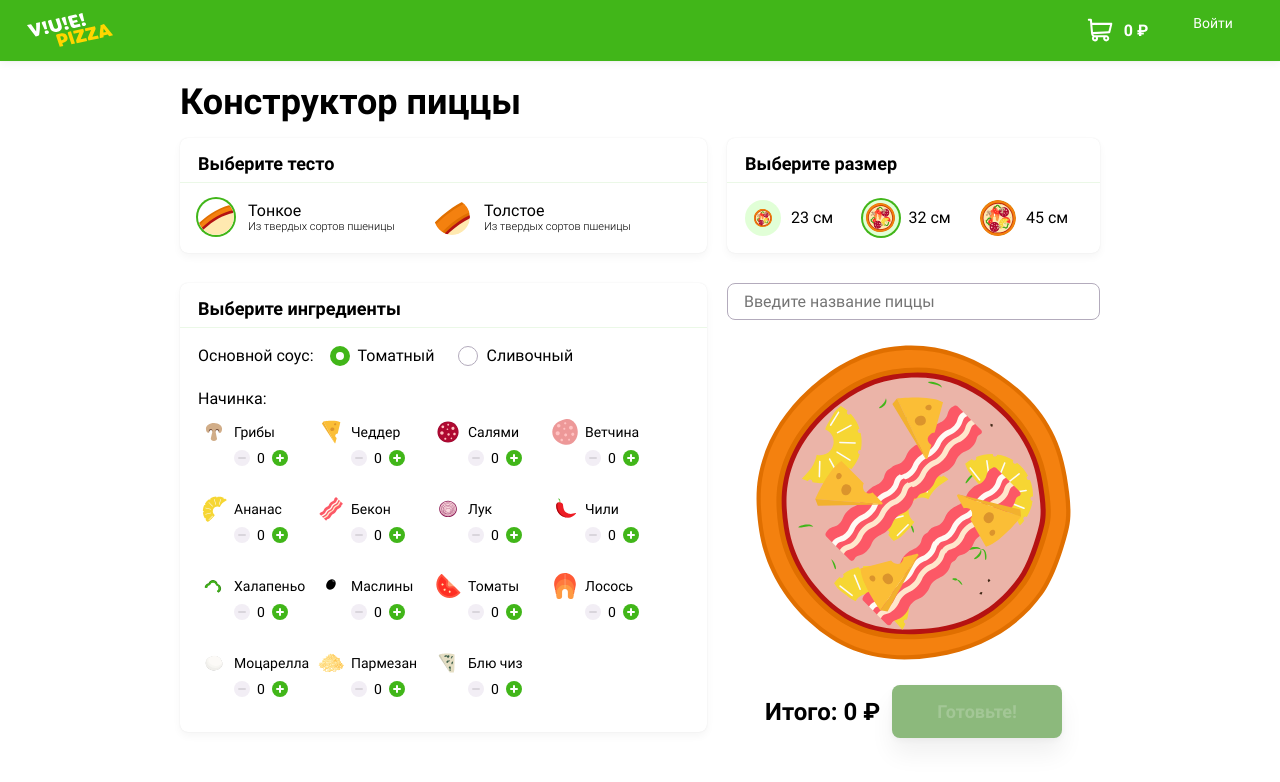
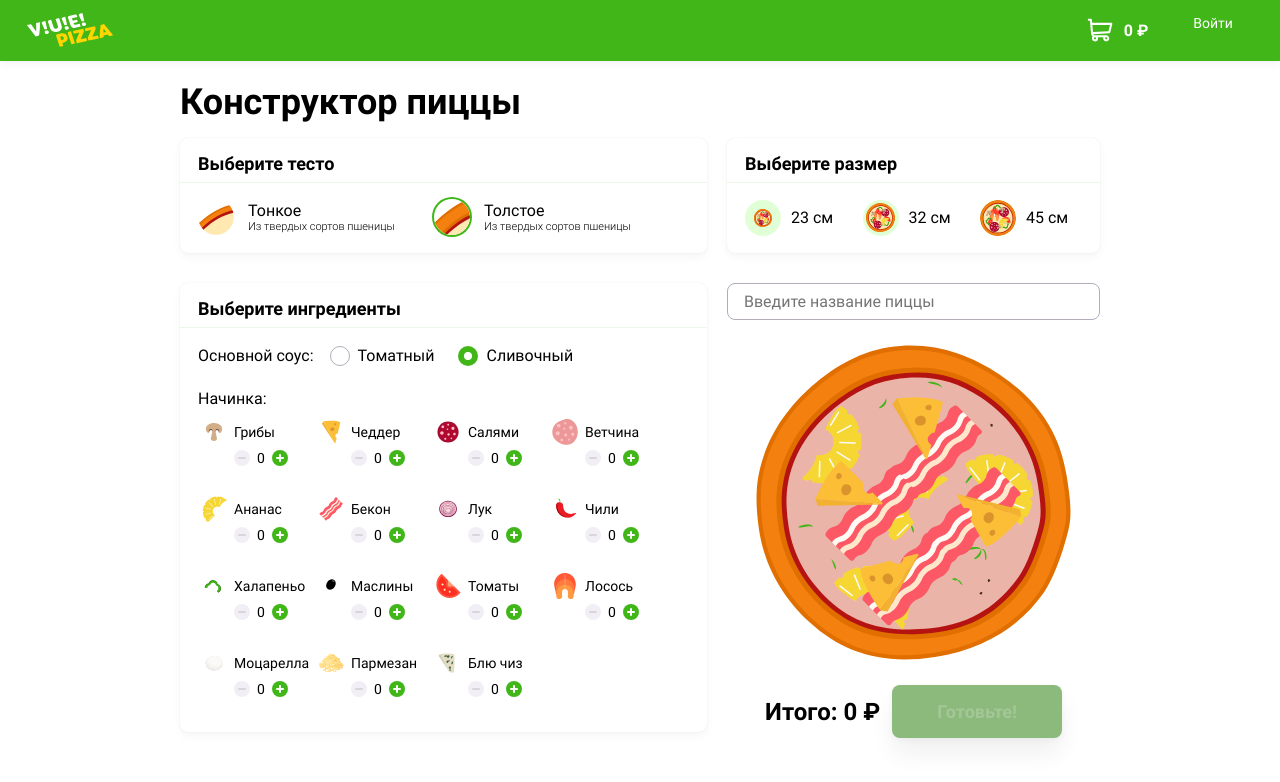
Before and after one commit to seven272/1788165-pizza-1, a Vue app in the folder src/frontend/: page / in a window 1280 px wide. Shown: the top 782 px of the page. Built offline with nearby package versions, Linux system fonts and the light colour scheme.

Commit message:
связал дочерние и родительские модули

```diff
--- a/src/frontend/src/layouts/AppLayoutBody.vue
+++ b/src/frontend/src/layouts/AppLayoutBody.vue
@@ -3,9 +3,63 @@
     <form action="#" method="post">
       <div class="content__wrapper">
         <h1 class="title title--big">Конструктор пиццы</h1>
-        <BuilderDoughSelector />
-        <BuilderSizeSelector />
-        <BuilderIngredientsSelector />
+        <div class="content__dough">
+          <div class="sheet">
+            <h2 class="title title--small sheet__title">Выберите тесто</h2>
+            <div class="sheet__content dough">
+              <BuilderDoughSelector
+                v-for="dough in makeNewObjectDough"
+                :key="dough.id"
+                v-bind:dough_pizza="dough"
+                v-on:nameDoughPizza="showNameDough"
+              />
+            </div>
+          </div>
+        </div>
+        <div class="content__diameter">
+          <div class="sheet">
+            <h2 class="title title--small sheet__title">Выберите размер</h2>
+
+            <div class="sheet__content diameter">
+              <BuilderSizeSelector
+                v-for="size in makeNewObjectSizes"
+                :key="size.id"
+                :size_pizza="size"
+                @nameSizePizza="showNameSize"
+              />
+            </div>
+          </div>
+        </div>
+        <div class="content__ingredients">
+          <div class="sheet">
+            <h2 class="title title--small sheet__title">
+              Выберите ингредиенты
+            </h2>
+            <div class="sheet__content ingredients">
+              <div class="ingredients__sauce">
+                <p>Основной соус:</p>
+                <BuilderSauceSelector
+                  v-for="sauce in makeNewObjectSauces"
+                  :key="sauce.id"
+                  v-bind:sauce_pizza="sauce"
+                  @nameSaucePizza="showNameSauce"
+                />
+              </div>
+              <div class="ingredients__filling">
+                <p>Начинка:</p>
+                <ul class="ingredients__list">
+                  <BuilderIngredientsSelector
+                    v-for="ingred in makeNewObjectIngredients"
+                    :key="ingred.id"
+                    v-bind:ingredient_pizza="ingred"
+                    v-on:nameInged="showNameIngred"
+                  />
+                </ul>
+              </div>
+            </div>
+          </div>
+        </div>
+
         <BuilderPizzaView />
       </div>
     </form>
@@ -13,11 +67,14 @@
 </template>
 
 <script>
+// Импортируем JSON данные и статусы для карточек ингридиентов.
+import pizza from "../static/pizza.json";
 //Импорт дочерних компонентов
 import BuilderDoughSelector from "../modules/builder/components/BuilderDoughSelector.vue";
 import BuilderSizeSelector from "../modules/builder/components/BuilderSizeSelector.vue";
 import BuilderPizzaView from "../modules/builder/components/BuilderPizzaView.vue";
 import BuilderIngredientsSelector from "../modules/builder/components/BuilderIngredientsSelector.vue";
+import BuilderSauceSelector from "../modules/builder/components/BuilderSauceSelector.vue";
 export default {
   name: "AppLayoutBody",
   components: {
@@ -25,6 +82,81 @@ export default {
     BuilderSizeSelector,
     BuilderPizzaView,
     BuilderIngredientsSelector,
+    BuilderSauceSelector,
+  },
+  props: {},
+  data: () => ({
+    newobj: pizza.ingredients,
+    objSauce: pizza.sauces,
+    objDough: pizza.dough,
+    objSize: pizza.sizes,
+  }),
+  computed: {
+    makeNewObjectIngredients() {
+      let arrObjIngred = [];
+      pizza.ingredients.forEach((element) => {
+        //преобразуем на каждой итерации цикла обькт в массив
+        const values = Object.values(element);
+        //далее с помощью цепочки методов получаем из адресса изображение название стиля для иконки в списке
+        const newVal = values
+          .slice(2, 3)
+          .toString()
+          .split("/")
+          .slice(4)
+          .toString()
+          .split(".")
+          .slice(0, 1);
+        //создаем массив обьектов с нужными ключами и значениями
+        let objIngredients = {};
+        objIngredients["id"] = element.id;
+        objIngredients["name"] = element.name;
+        objIngredients["style"] = newVal[0];
+        arrObjIngred.push(objIngredients);
+      });
+      return arrObjIngred;
+    },
+    makeNewObjectSauces() {
+      let arrSauceValues = ["tomato", "creamy"];
+      let arrObjSauces = [];
+      for (let i = 0; i < this.objSauce.length; i++) {
+        pizza.sauces[i]["value"] = arrSauceValues[i];
+        arrObjSauces.push(pizza.sauces[i]);
+      }
+      return arrObjSauces;
+    },
+    makeNewObjectDough() {
+      let arrDoughValues = ["light", "large"];
+      let arrObjDoughes = [];
+      for (let i = 0; i < this.objDough.length; i++) {
+        pizza.dough[i]["value"] = arrDoughValues[i];
+        arrObjDoughes.push(pizza.dough[i]);
+      }
+      return arrObjDoughes;
+    },
+    makeNewObjectSizes() {
+      let arrSizeValues = ["small", "normal", "big"];
+      let arrObjSizes = [];
+      for (let i = 0; i < this.objSize.length; i++) {
+        pizza.sizes[i]["value"] = arrSizeValues[i];
+        arrObjSizes.push(pizza.sizes[i]);
+      }
+      console.log(arrObjSizes);
+      return arrObjSizes;
+    },
+  },
+  methods: {
+    showNameIngred(data) {
+      console.log(data);
+    },
+    showNameSize(data) {
+      console.log(data);
+    },
+    showNameDough(data) {
+      console.log(data);
+    },
+    showNameSauce(data) {
+      console.log(data);
+    },
   },
 };
 </script>
--- a/src/frontend/src/modules/builder/components/BuilderDoughSelector.vue
+++ b/src/frontend/src/modules/builder/components/BuilderDoughSelector.vue
@@ -1,39 +1,32 @@
 <template>
-  <div class="content__dough">
-    <div class="sheet">
-      <h2 class="title title--small sheet__title">Выберите тесто</h2>
-
-      <div class="sheet__content dough">
-        <label class="dough__input dough__input--light">
+  <label v-bind:class="`dough__input dough__input--${dough_pizza.value}`">
     <input
       type="radio"
       name="dought"
-            value="light"
+      :value="`${dough_pizza.value}`"
       class="visually-hidden"
       checked
+      @click="sendNameDough"
     />
-          <b>Тонкое</b>
-          <span>Из твердых сортов пшеницы</span>
+    <b>{{ dough_pizza.name }}</b>
+    <span>{{ dough_pizza.description }}</span>
   </label>
-
-        <label class="dough__input dough__input--large">
-          <input
-            type="radio"
-            name="dought"
-            value="large"
-            class="visually-hidden"
-          />
-          <b>Толстое</b>
-          <span>Из твердых сортов пшеницы</span>
-        </label>
-      </div>
-    </div>
-  </div>
 </template>
 
 <script>
 export default {
   name: "BuilderDoughSelector",
+  props: {
+    dough_pizza: {
+      type: Object,
+      default: () => {},
+    },
+  },
+  methods: {
+    sendNameDough() {
+      this.$emit("nameDoughPizza", this.dough_pizza.name);
+    },
+  },
 };
 </script>
 
--- a/src/frontend/src/modules/builder/components/BuilderIngredientsSelector.vue
+++ b/src/frontend/src/modules/builder/components/BuilderIngredientsSelector.vue
@@ -1,34 +1,7 @@
-/* eslint-disable */
 <template>
-  <div class="content__ingredients">
-    <div class="sheet">
-      <h2 class="title title--small sheet__title">Выберите ингредиенты</h2>
-
-      <div class="sheet__content ingredients">
-        <div class="ingredients__sauce">
-          <p>Основной соус:</p>
-
-          <label class="radio ingredients__input">
-            <input type="radio" name="sauce" value="tomato" checked />
-            <span>Томатный</span>
-          </label>
-          <label class="radio ingredients__input">
-            <input type="radio" name="sauce" value="creamy" />
-            <span>Сливочный</span>
-          </label>
-        </div>
-
-        <div class="ingredients__filling">
-          <p>Начинка:</p>
-
-          <ul class="ingredients__list">
-            <li
-              class="ingredients__item"
-              v-for="{ id, name, style } in makeNewObjectIngredients"
-              :key="id"
-            >
-              <span class="filling" :class="`filling--${style}`">{{
-                name
+  <li class="ingredients__item">
+    <span class="filling" :class="`filling--${ingredient_pizza.style}`">{{
+      ingredient_pizza.name
     }}</span>
 
     <div class="counter counter--orange ingredients__counter">
@@ -39,25 +12,16 @@
       >
         <span class="visually-hidden">Меньше</span>
       </button>
-                <input
-                  type="text"
-                  name="counter"
-                  class="counter__input"
-                  value="0"
-                />
+      <input type="text" name="counter" class="counter__input" value="0" />
       <button
         type="button"
         class="counter__button counter__button--plus"
+        v-on:click="sendNameIngred"
       >
         <span class="visually-hidden">Больше</span>
       </button>
     </div>
   </li>
-          </ul>
-        </div>
-      </div>
-    </div>
-  </div>
 </template>
 
 <script>
@@ -66,32 +30,17 @@ import pizza from "../../../static/pizza.json";
 export default {
   name: "BuilderIngredientsSelector",
   data: () => ({
-    namePizza: "Мухоморы",
     newobj: pizza.ingredients,
   }),
-  computed: {
-    makeNewObjectIngredients() {
-      let arrObjIngred = [];
-      pizza.ingredients.forEach((element) => {
-        //преобразуем на каждой итерации цикла обькт в массив
-        const values = Object.values(element);
-        //далее с помощью цепочки методов получаем из адресса изображение название стиля для иконки в списке
-        const newVal = values
-          .slice(2, 3)
-          .toString()
-          .split("/")
-          .slice(4)
-          .toString()
-          .split(".")
-          .slice(0, 1);
-        //создаем массив обьектов с нужными ключами и значениями
-        let objIngredients = {};
-        objIngredients["id"] = element.id;
-        objIngredients["name"] = element.name;
-        objIngredients["style"] = newVal[0];
-        arrObjIngred.push(objIngredients);
-      });
-      return arrObjIngred;
+  props: {
+    ingredient_pizza: {
+      type: Object,
+      default: () => {},
+    },
+  },
+  methods: {
+    sendNameIngred() {
+      this.$emit("nameInged", this.ingredient_pizza.name);
     },
   },
 };
--- /dev/null
+++ b/src/frontend/src/modules/builder/components/BuilderSauceSelector.vue
@@ -0,0 +1,25 @@
+<template>
+  <label class="radio ingredients__input" @click="sendNameSauce">
+    <input type="radio" name="sauce" :value="`${sauce_pizza.value}`" checked />
+    <span>{{ sauce_pizza.name }}</span>
+  </label>
+</template>
+<script>
+export default {
+  name: "BuilderSauceSelector",
+  data: () => ({}),
+  props: {
+    sauce_pizza: {
+      type: Object,
+      default: () => {},
+    },
+  },
+  methods: {
+    sendNameSauce() {
+      this.$emit("nameSaucePizza", this.sauce_pizza.name);
+    },
+  },
+};
+</script>
+
+<style lang="scss" scoped></style>
--- a/src/frontend/src/modules/builder/components/BuilderSizeSelector.vue
+++ b/src/frontend/src/modules/builder/components/BuilderSizeSelector.vue
@@ -1,45 +1,30 @@
 <template>
-  <div class="content__diameter">
-    <div class="sheet">
-      <h2 class="title title--small sheet__title">Выберите размер</h2>
-
-      <div class="sheet__content diameter">
-        <label class="diameter__input diameter__input--small">
+  <label :class="`diameter__input diameter__input--${size_pizza.value}`">
     <input
       type="radio"
       name="diameter"
-            value="small"
+      :value="`${size_pizza.value}`"
       class="visually-hidden"
+      @click="sendNameSize"
     />
-          <span>23 см</span>
+    <span>{{ size_pizza.name }}</span>
   </label>
-        <label class="diameter__input diameter__input--normal">
-          <input
-            type="radio"
-            name="diameter"
-            value="normal"
-            class="visually-hidden"
-            checked
-          />
-          <span>32 см</span>
-        </label>
-        <label class="diameter__input diameter__input--big">
-          <input
-            type="radio"
-            name="diameter"
-            value="big"
-            class="visually-hidden"
-          />
-          <span>45 см</span>
-        </label>
-      </div>
-    </div>
-  </div>
 </template>
 
 <script>
 export default {
   name: "BuilderSizeSelector",
+  props: {
+    size_pizza: {
+      type: Object,
+      default: () => {},
+    },
+  },
+  methods: {
+    sendNameSize() {
+      this.$emit("nameSizePizza", this.size_pizza.name);
+    },
+  },
 };
 </script>
 
```
Also changed, not shown: src/frontend/src/App.vue (+0 -18 lines). Lines whose indentation alone changed are shown as unchanged.
